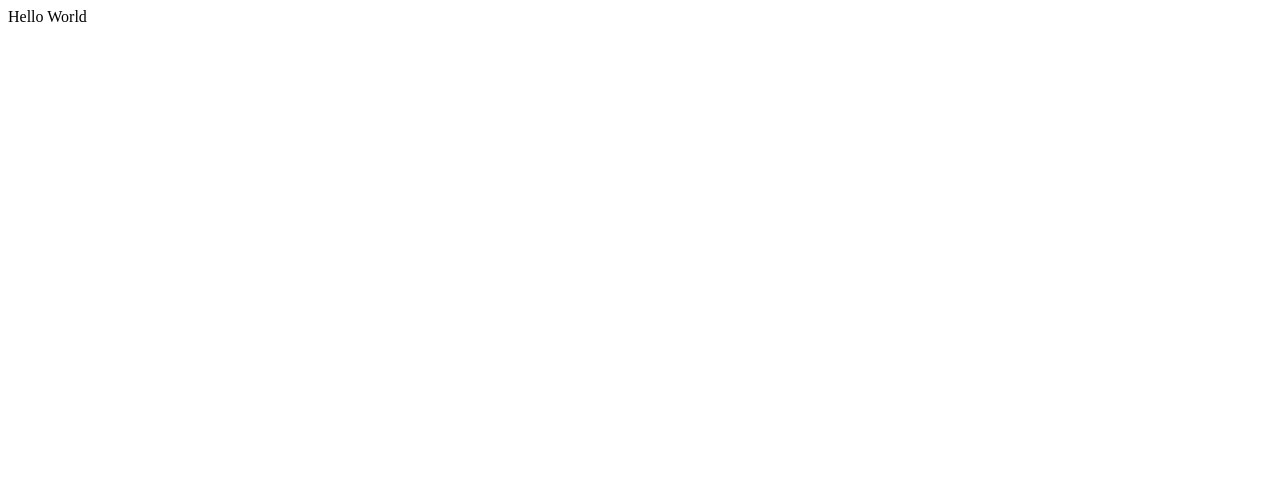
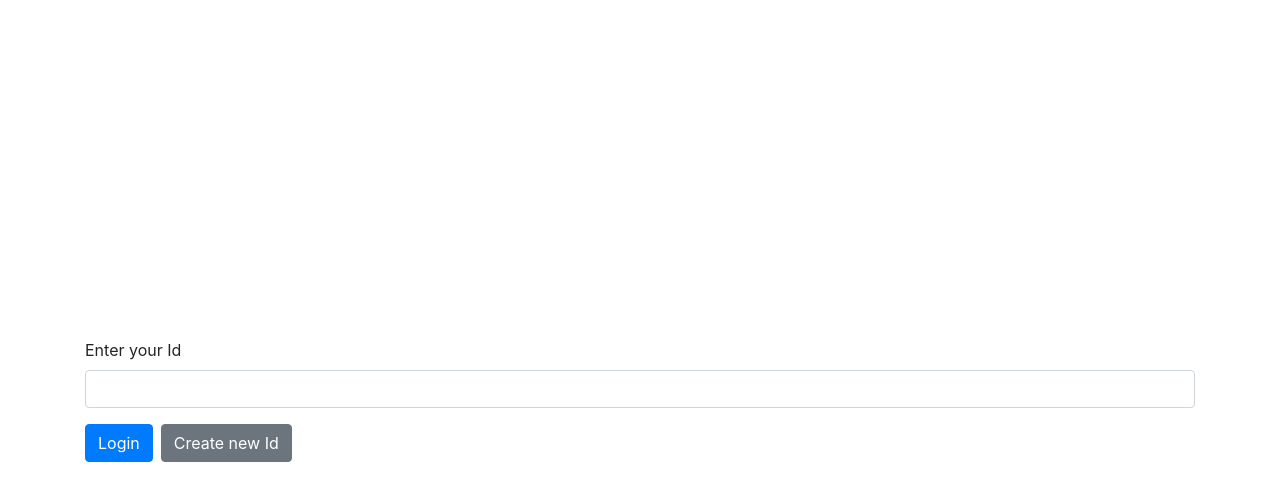
Before and after one commit to rohitpandit/whatsappClone, a React (Create React App) app in the folder client/: page / in a window 1280 px wide. Shown: the top 500 px of the page. Built offline with nearby package versions, Linux system fonts and the light colour scheme.

Commit message:
basic login page

```diff
--- a/client/package.json
+++ b/client/package.json
@@ -6,7 +6,9 @@
     "@testing-library/jest-dom": "^5.11.9",
     "@testing-library/react": "^11.2.5",
     "@testing-library/user-event": "^12.7.2",
+    "bootstrap": "^4.6.0",
     "react": "^17.0.1",
+    "react-bootstrap": "^1.5.0",
     "react-dom": "^17.0.1",
     "react-scripts": "4.0.3",
     "web-vitals": "^1.1.0"
--- a/client/src/App.js
+++ b/client/src/components/App.js
@@ -1,7 +1,8 @@
 import React from 'react';
+import Login from './Login.js';
 
 function App() {
-	return 'Hello World';
+	return <Login />;
 }
 
 export default App;
--- /dev/null
+++ b/client/src/components/Login.js
@@ -0,0 +1,29 @@
+import React, { useRef } from 'react';
+import { Container, Form, Button } from 'react-bootstrap';
+
+const Login = () => {
+	const idRef = useRef();
+
+	const handleSubmit = (e) => {
+		e.preventDefault();
+	};
+
+	return (
+		<Container
+			className='align-items-center d-flex'
+			style={{ height: '100vh' }}>
+			<Form className='w-100' onSubmit={handleSubmit}>
+				<Form.Group>
+					<Form.Label>Enter your Id</Form.Label>
+					<Form.Control type='text' ref={idRef} />
+				</Form.Group>
+				<Button type='submit' className='mr-2'>
+					Login
+				</Button>
+				<Button variant='secondary'>Create new Id</Button>
+			</Form>
+		</Container>
+	);
+};
+
+export default Login;
--- a/client/src/index.js
+++ b/client/src/index.js
@@ -1,7 +1,8 @@
 import React from 'react';
 import ReactDOM from 'react-dom';
 
-import App from './App';
+import App from './components/App';
+import 'bootstrap/dist/css/bootstrap.min.css';
 
 ReactDOM.render(
 	<React.StrictMode>
```
Also changed, not shown: 1 other file (tests, documents, lock files or other folders).
